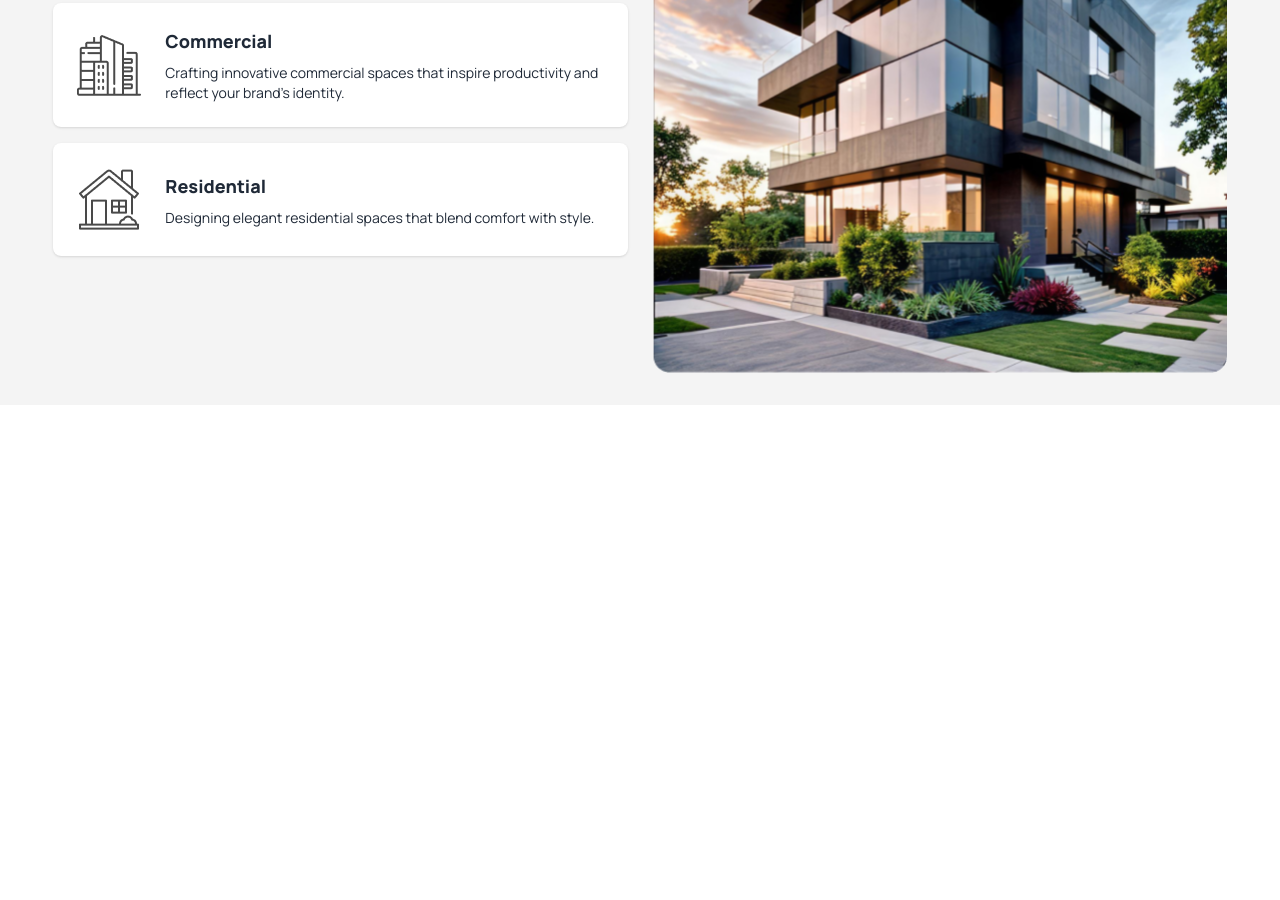
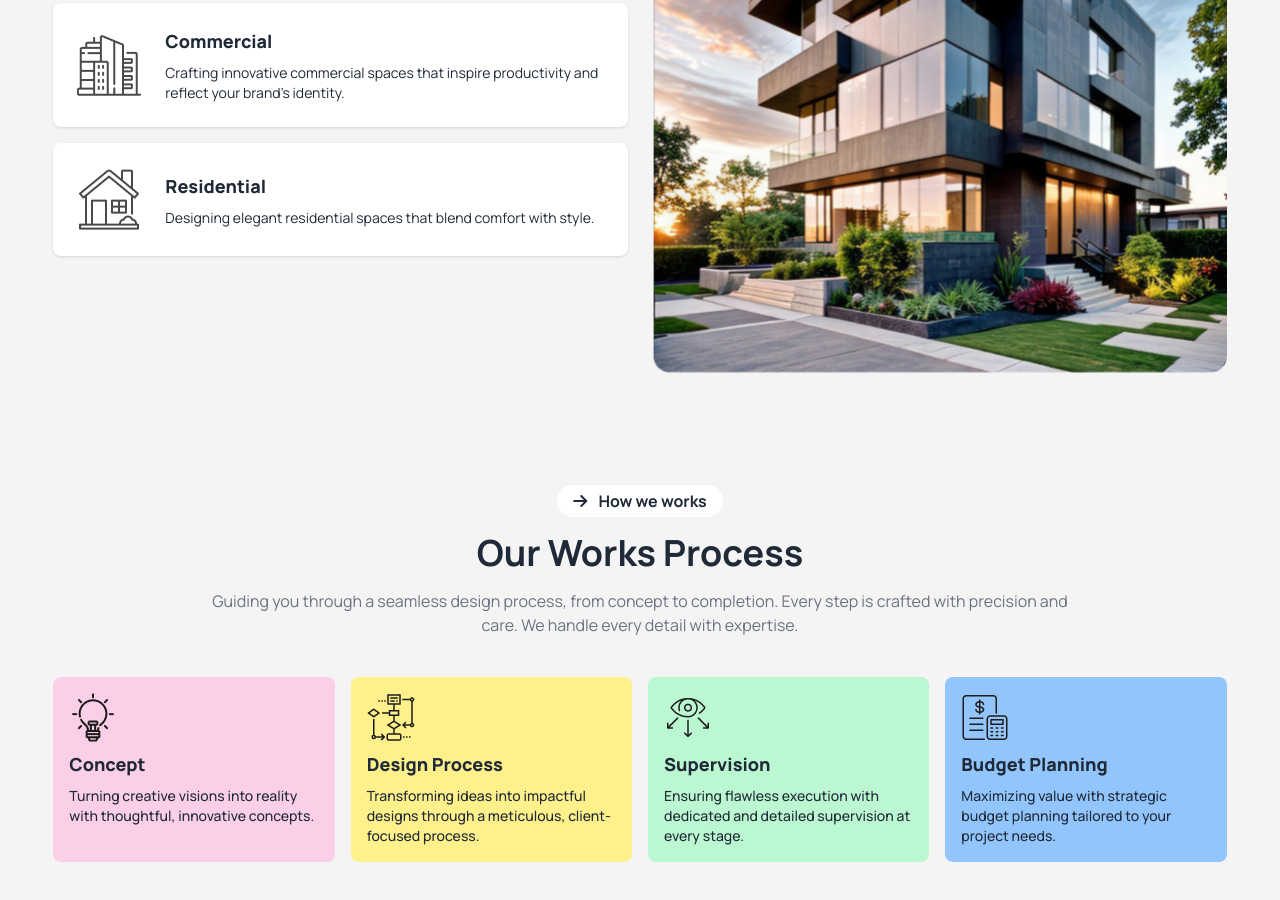
Before and after one commit to AminUddinOnim/Assignment-03, a plain HTML site: page index.html in a window 1280 px wide. Shown: the part 1172-2072 px from the top of the page. Before the commit the page ends 1673 px from the top, so only its background shows below. Drawn offline with nearby package versions, Linux system fonts and the light colour scheme.

Commit message:
added 'our Works Process' section

```diff
--- a/index.html
+++ b/index.html
@@ -151,8 +151,10 @@
     </header>
 
     <main>
-      <div class="bg-aboutUs my-24 py-14 lg:py-8">
-        <section class="aboutUs w-11/12 mx-auto">
+      <!-- about us section -->
+      <div class="bg-aboutUs mt-24 mb-10 py-14 lg:py-8">
+        <!-- about us section -->
+        <section class="w-11/12 mx-auto">
           <!-- Vector image-->
           <div class=" hidden lg:block w-24 py-10 pb-4 -ml-5">
             <img src="assets/Vector.png" alt="" />
@@ -210,7 +212,52 @@
              </div>
           </div>
         </section>
+
+        <!-- Our Works Process -->
+         <section class="mt-28 mb-5 w-11/12 mx-auto">
+             <!-- works process capsule -->
+                 <div class="flex justify-center">
+                   <div class="bg-white py-1 px-4 rounded-full text-center inline-block">
+                     <i class="fa-solid fa-arrow-right mr-2"></i> <span class="font-bold">How we works</span>
+                   </div>
+                 </div>
+                 <!-- works process text container -->
+                 <div class="lg:w-9/12 mx-auto text-center">
+                  <h1 class="font-bold text-2xl md:text-3xl lg:text-4xl my-4">Our Works Process</h1>
+                  <p class="text-sm md:text-base text-gray-500">Guiding you through a seamless design process, from concept to completion. Every step is crafted with precision and care. We handle every detail with expertise.</p>
+                 </div>
+                 <!-- card section -->
+                  <div class="grid grid-cols-1 md:grid-cols-2 lg:grid-cols-4 gap-4 mt-10">
+                    <!-- card - 1 -->
+                     <div class="bg-pink-200 rounded-lg p-4 space-y-2">
+                        <img src="assets/concept.png" alt="">
+                        <h4 class="font-extrabold text-lg">Concept</h4>
+                        <p class="font-medium text-sm/5">Turning creative visions into reality with thoughtful, innovative concepts.</p>
+                     </div>
+                    <!-- card - 2 -->
+                     <div class="bg-yellow-200 rounded-lg p-4 space-y-2">
+                        <img src="assets/flow-chart.png" alt="">
+                        <h4 class="font-extrabold text-lg">Design Process</h4>
+                        <p class="font-medium text-sm/5">Transforming ideas into impactful designs through a meticulous, client-focused process.</p>
+                     </div>
+                    <!-- card - 3 -->
+                     <div class="bg-green-200 rounded-lg p-4 space-y-2">
+                        <img src="assets/vision.png" alt="">
+                        <h4 class="font-extrabold text-lg">Supervision</h4>
+                        <p class="font-medium text-sm/5">Ensuring flawless execution with dedicated and detailed supervision at every stage.</p>
+                     </div>
+                    <!-- card - 4 -->
+                     <div class="bg-blue-300 rounded-lg p-4 space-y-2">
+                        <img src="assets/budget-planning.png" alt="">
+                        <h4 class="font-extrabold text-lg">Budget Planning</h4>
+                        <p class="font-medium text-sm/5">Maximizing value with strategic budget planning tailored to your project needs.</p>
+                     </div>
+                  </div>
+         </section>
       </div>
+
+
+
     </main>
     <footer></footer>
   </body>
```
